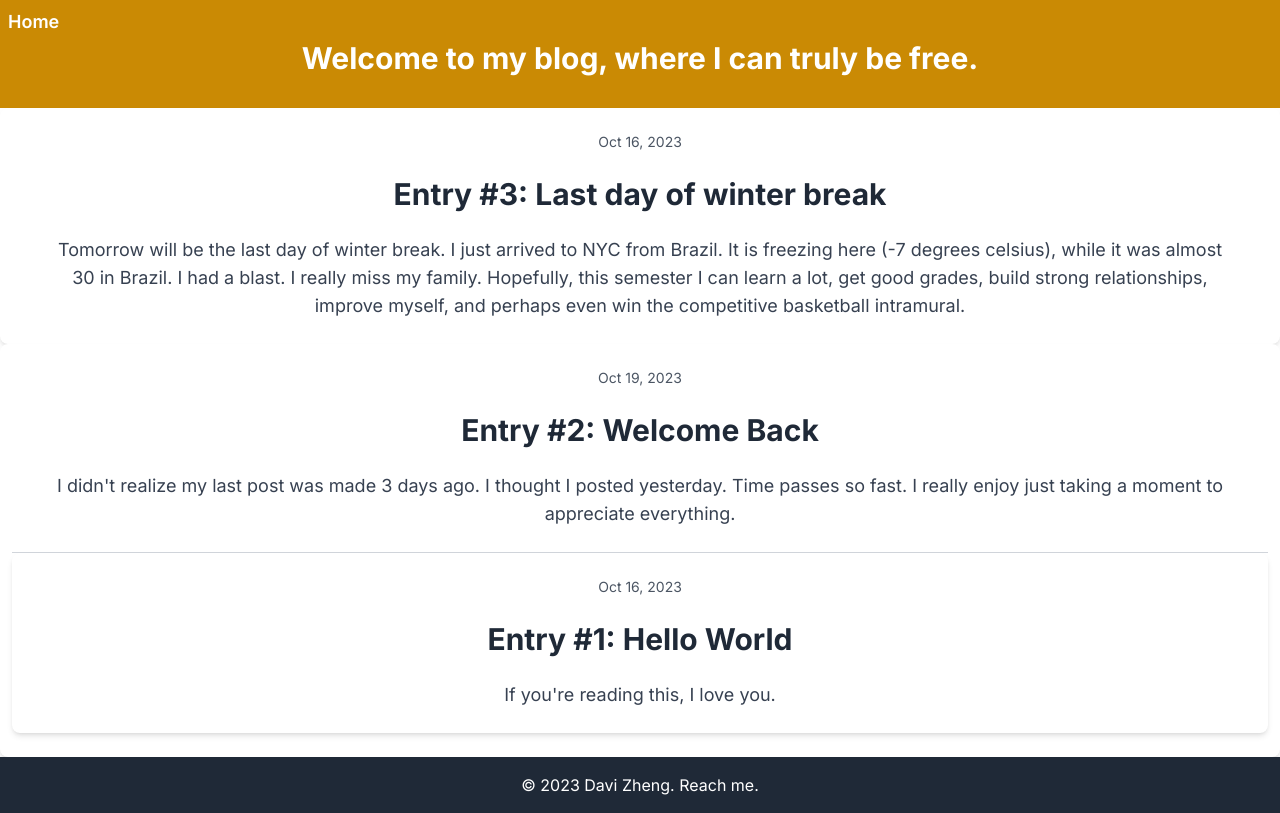
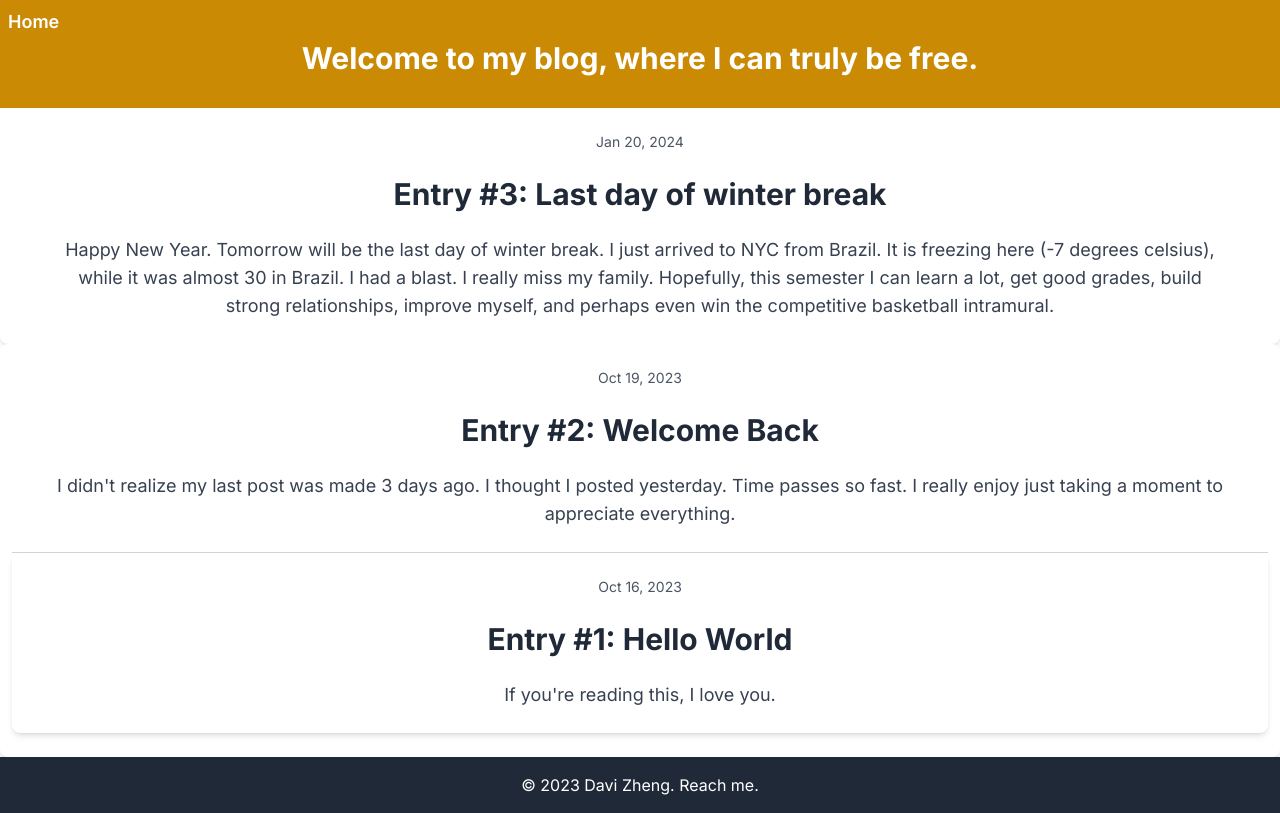
Before and after one commit to DaviZCodes/my-website-bento, a Next.js app: page /blog in a window 1280 px wide. Built offline with nearby package versions, Linux system fonts and the light colour scheme.

Commit message:
fixed blog post date and added TA description

```diff
--- a/src/app/blog/BlogPosts.tsx
+++ b/src/app/blog/BlogPosts.tsx
@@ -2,16 +2,16 @@ export default function BlogPosts() {
   return (
     <div>
       <div className="bg-white rounded-lg shadow-md py-6 pl-3 pr-3 text-center">
-        <div className="text-gray-600 text-sm">Oct 16, 2023</div>
+        <div className="text-gray-600 text-sm">Jan 20, 2024</div>
         <div className="text-3xl font-bold text-gray-800 my-6">
           Entry #3: Last day of winter break
         </div>
         <div className="text-gray-700 text-lg leading-7 lg:mx-10">
-          Tomorrow will be the last day of winter break. I just arrived to NYC
-          from Brazil. It is freezing here (-7 degrees celsius), while it was
-          almost 30 in Brazil. I had a blast. I really miss my family.
-          Hopefully, this semester I can learn a lot, get good grades, build
-          strong relationships, improve myself, and perhaps even win the
+          Happy New Year. Tomorrow will be the last day of winter break. I just
+          arrived to NYC from Brazil. It is freezing here (-7 degrees celsius),
+          while it was almost 30 in Brazil. I had a blast. I really miss my
+          family. Hopefully, this semester I can learn a lot, get good grades,
+          build strong relationships, improve myself, and perhaps even win the
           competitive basketball intramural.
         </div>
       </div>
--- a/src/app/components/Work.tsx
+++ b/src/app/components/Work.tsx
@@ -32,8 +32,9 @@ export default function Work() {
                 New York University
               </h2>
               <p>
-                I just began working as a teaching assistant for CS-UY 2214 -
-                Computer Architecture and Organization.
+                I am a teaching assistant for CS-UY 2214 - Computer Architecture
+                and Organization, a class on low-level programming, digital
+                logic design, and hardware design programming.
               </p>
             </Link>
           </div>
```
